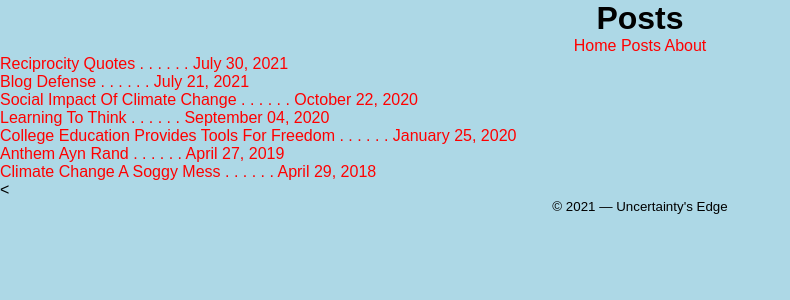
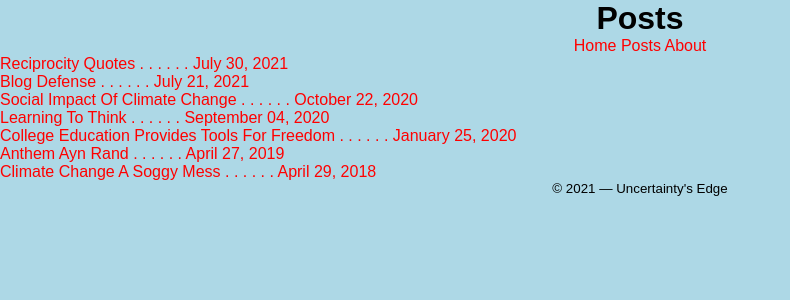
Before and after one commit to uncertaintysedge/uncertaintysedge.github.io, a Jekyll site: the page built from posts.md, in a window 1280 px wide. Shown: the top 300 px of the page, without its empty margins (0-790 px from the left). Built offline with Jekyll 4.4.1, drawn with Linux system fonts in a browser that asks for light colours.

Commit message:
Update footer.html

```diff
--- a/_includes/footer.html
+++ b/_includes/footer.html
@@ -1,7 +1,7 @@
 <!DOCTYPE html>
 <html>
 <head>
-	<<style type="text/css" media="screen">
+	<style type="text/css" media="screen">
 		footer {
 			text-align: center;
 			background-color: pink
```
